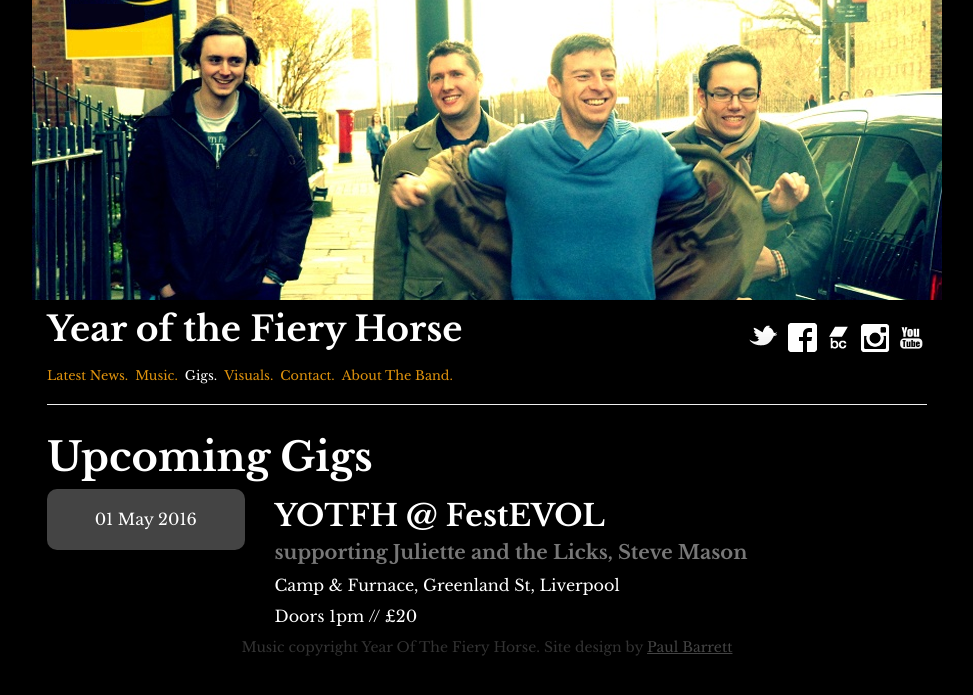
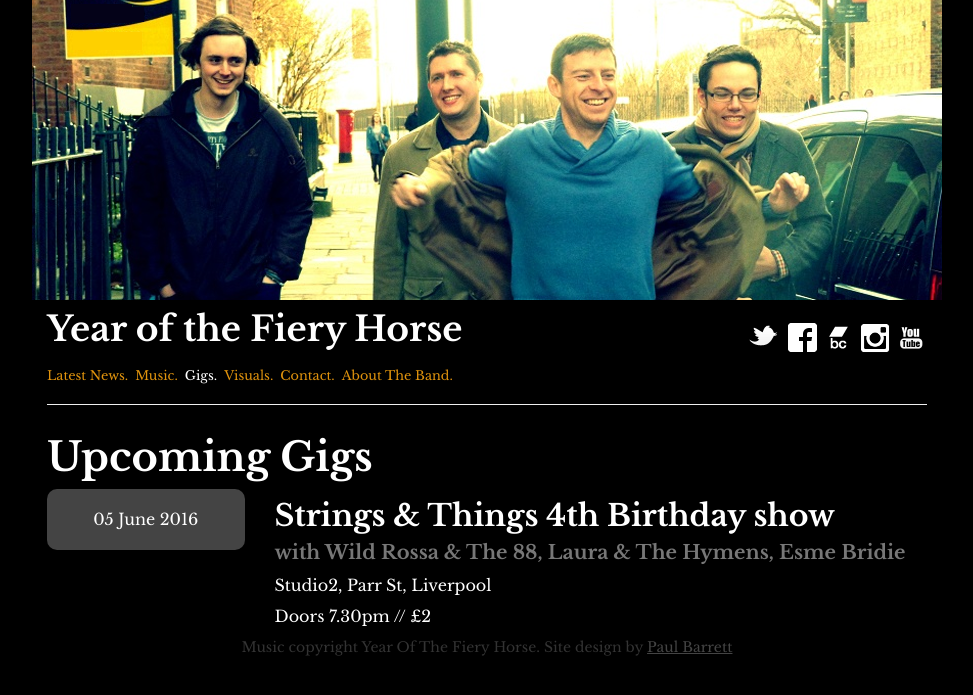
Before and after one commit to PaulBarrett79/yotfh, a Jekyll site: the page built from gigs.html, in a window 1280 px wide. Shown: the top 695 px of the page, without its empty margins (153-1126 px from the left). Built offline with Jekyll 4.4.1, drawn with Linux system fonts in a browser that asks for light colours; nearby versions of some CDN libraries; library files that are not in the unit come from our copies.

Commit message:
Adding STrings n Things listing and article

```diff
--- a/_config.yml
+++ b/_config.yml
@@ -12,13 +12,21 @@ twitter_username: yotfh
 # Build settings
 markdown: kramdown
 gigs:
- - title: "YOTFH @ FestEVOL"
-   location: "Camp & Furnace, Greenland St, Liverpool"
-   date: "2016-05-01"
-   doors: "1pm"
-   supporting: "Juliette and the Licks, Steve Mason"
-   tax: "£20"
-   url: "https://www.facebook.com/events/558446067651173/"
+ - title: "Strings & Things 4th Birthday show"
+   location: "Studio2, Parr St, Liverpool"
+   date: "2016-06-05"
+   doors: "7.30pm"
+   with: "Wild Rossa & The 88, Laura & The Hymens, Esme Bridie"
+   tax: "£2"
+   url: "https://www.facebook.com/events/1331490806867266/"
+
+ #- title: "YOTFH @ FestEVOL"
+ #  location: "Camp & Furnace, Greenland St, Liverpool"
+ #  date: "2016-05-01"
+ #  doors: "1pm"
+ #  supporting: "Juliette and the Licks, Steve Mason"
+ #  tax: "£20"
+ #  url: "https://www.facebook.com/events/558446067651173/"
 
  # - title: ''
  #   nogigs: 'nogigs'
```
Also changed, not shown: _posts/2016-05-16-strings-things-gig.md (added, +13 -0 lines), img/stringsnthings.jpg (added).
